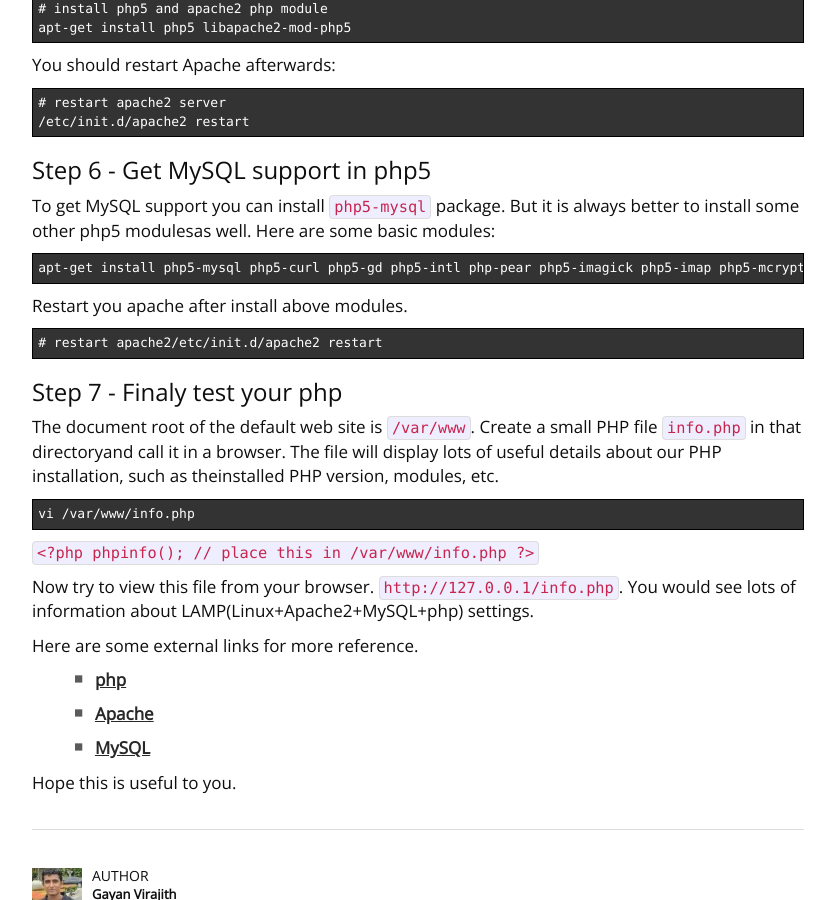
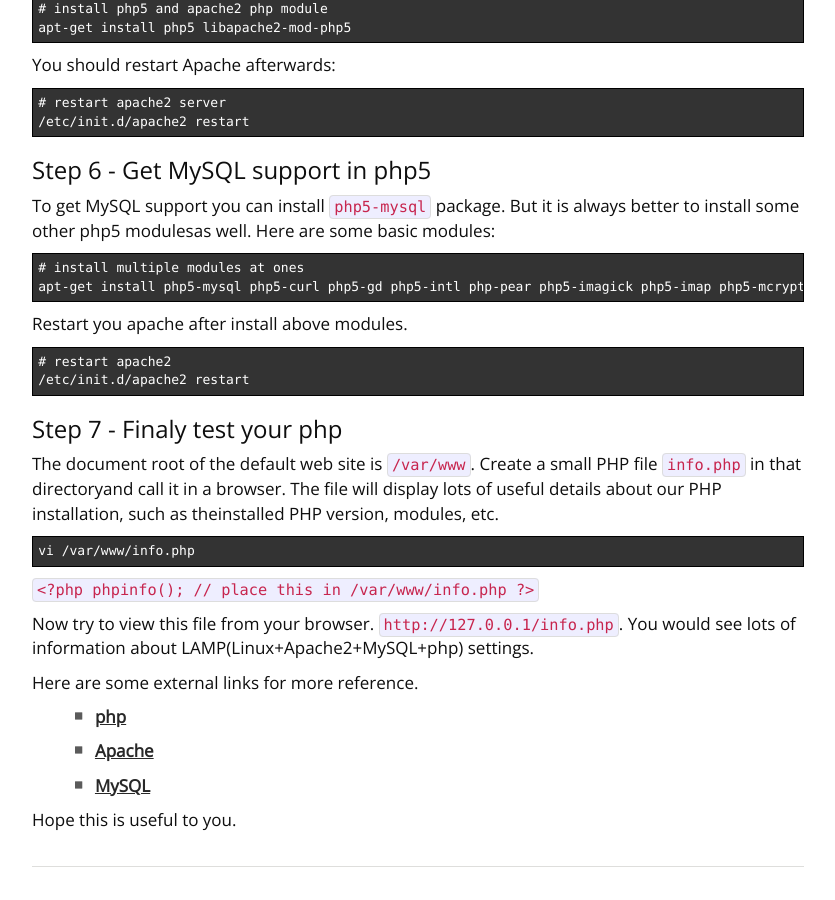
Before and after one commit to gayanvirajith/gayanvirajith.github.io, a Jekyll site: the page built from _posts/2014-06-29-installing-apache2-php5-and-mysql-support-on-ubuntu-1204.md, in a window 1280 px wide and 900 px high, scrolled down 1769 px. Shown: the whole window, without its empty margins (222-1057 px from the left). Built offline with Jekyll 4.4.1, drawn with Linux system fonts in a browser that asks for light colours; nearby versions of some CDN libraries; Markdown is read by kramdown in place of the engine named in the settings.

Commit message:
fix typos

```diff
--- a/_posts/2014-06-29-installing-apache2-php5-and-mysql-support-on-ubuntu-1204.md
+++ b/_posts/2014-06-29-installing-apache2-php5-and-mysql-support-on-ubuntu-1204.md
@@ -88,13 +88,14 @@ To get MySQL support you can install `php5-mysql` package. But it is always bett
 as well. Here are some basic modules:
 
 <pre class="terminal">
+# install multiple modules at ones<br/>
 apt-get install php5-mysql php5-curl php5-gd php5-intl php-pear php5-imagick php5-imap php5-mcrypt php5-memcache php5-ming php5-ps php5-pspell php5-recode php5-snmp php5-sqlite php5-tidy php5-xmlrpc php5-xsl<br/>
 </pre>
 
 Restart you apache after install above modules.
 
 <pre class="terminal">
-# restart apache2
+# restart apache2<br/>
 /etc/init.d/apache2 restart
 </pre>
 
```
